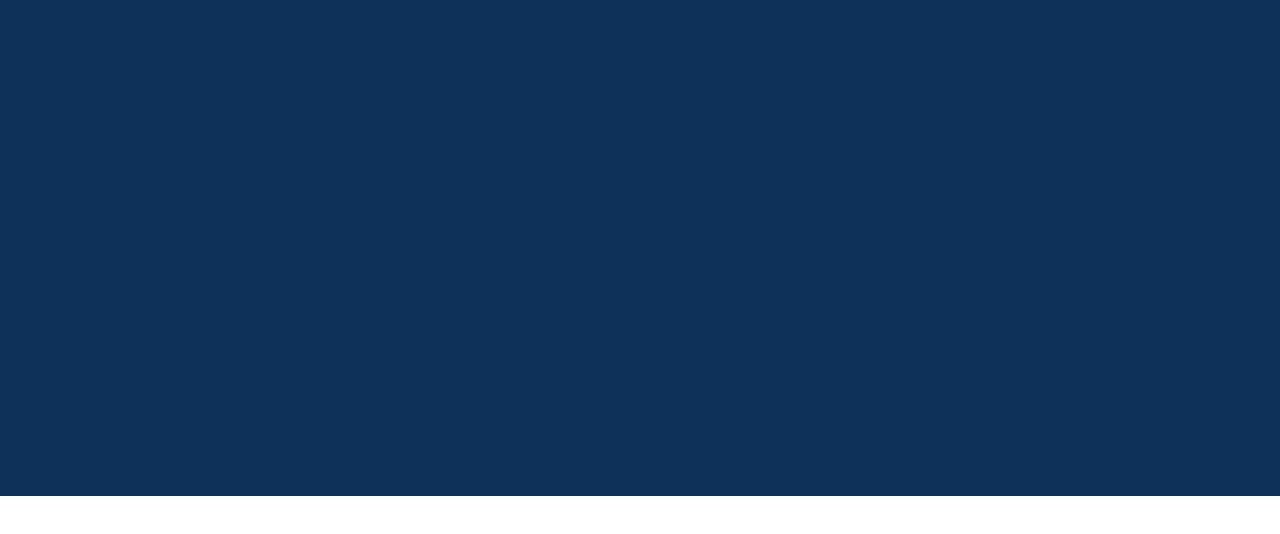
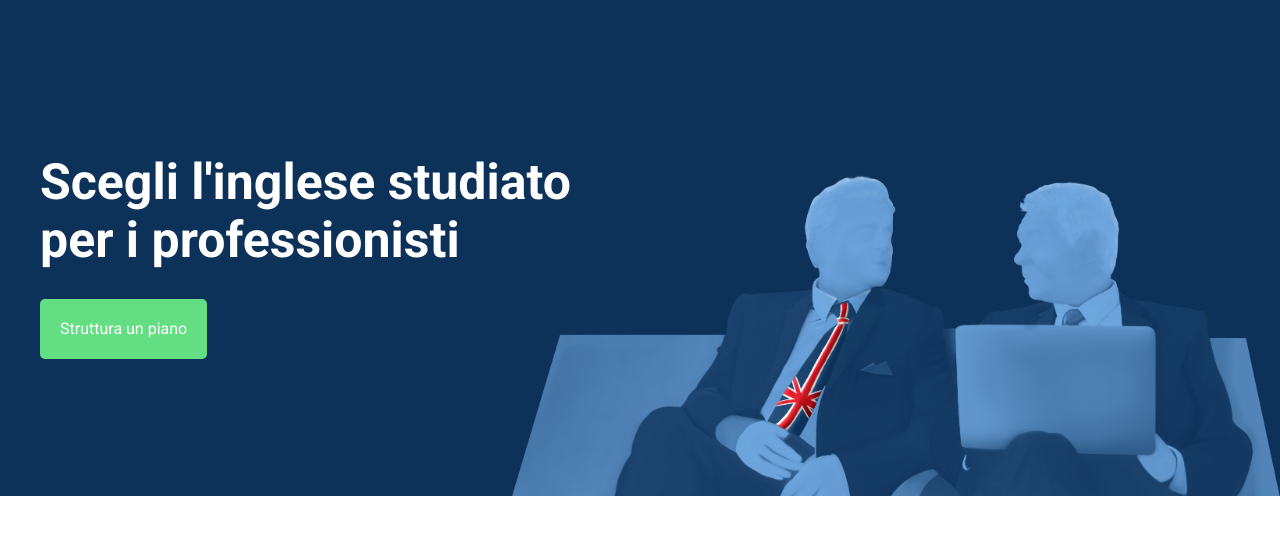
Before and after one commit to CristianGardosi/htmlcss-fluentify, a plain HTML site: page index.html in a window 1280 px wide. Shown: the part 64-598 px from the top of the page. Drawn offline with Linux system fonts and the light colour scheme.

Commit message:
HEADER COMPLETA (codice da migliorare)

```diff
--- a/css/style.css
+++ b/css/style.css
@@ -53,6 +53,7 @@ body{
 /* Button */
 .button{
   display: inline-block;
+  color: white;
   min-width: 100px;
   line-height: 20px;
   text-align: center;
@@ -74,8 +75,8 @@ body{
 /* Tipography */
 h1{
   font-weight: 700;
-  font-size: 16px;
-  color: #808080;
+  font-size: 50px;
+  color: white;
 }
 
 h2,
@@ -97,15 +98,16 @@ h2{
 .full-header-container{
   background: #0c325a;
   height: 560px;
-  background-image: url('../img/');
+  background-image: url('../img/background-header.png');
   background-repeat: no-repeat;
-  background-size: 50%;
+  background-size: 60%;
   background-position: bottom right;
 }
 
 .topnav{
   color: white;
   line-height: 80px;
+  height: 80px;
   font-size: 13px;
   text-transform: uppercase;
 }
@@ -138,6 +140,28 @@ h2{
   text-align: right;
 }
 
+.topnav-right li a:hover{
+  color: #8d8d8d;
+}
+/* jumbotron */
+.jumbotron{
+  position: relative;
+  height: 480px;
+}
+
+.jumbotron-text{
+  position: absolute;
+  top: 50%;
+  left: 0;
+  transform: translateY(-50%);
+  width: 50%;
+}
+
+.jumbotron-text h1{
+  margin-bottom: 30px;
+}
+
+
 /* MAIN */
 
 /* <!-- Efficency (1/3 main) --> */
--- a/index.html
+++ b/index.html
@@ -16,7 +16,7 @@
       <!-- top navigation -->
       <div class="topnav container clearfix">
         <div class="topnav-logo floatleft">
-          <img src="img/logo.png" alt="">
+          <img src="img/logo.png" alt=""/>
         </div>
         <div class="topnav-center floatleft">
           <nav>
@@ -53,6 +53,12 @@
         </div>
       </div>
       <!-- jumbotron -->
+      <div class="jumbotron container">
+      	<div class="jumbotron-text">
+      		<h1>Scegli l'inglese studiato per i professionisti</h1>
+      		<a class="button button-green button-large" href="#">Struttura un piano</a>
+      	</div>
+      </div>
     </header>
 
     <!-- MAIN -->
```
